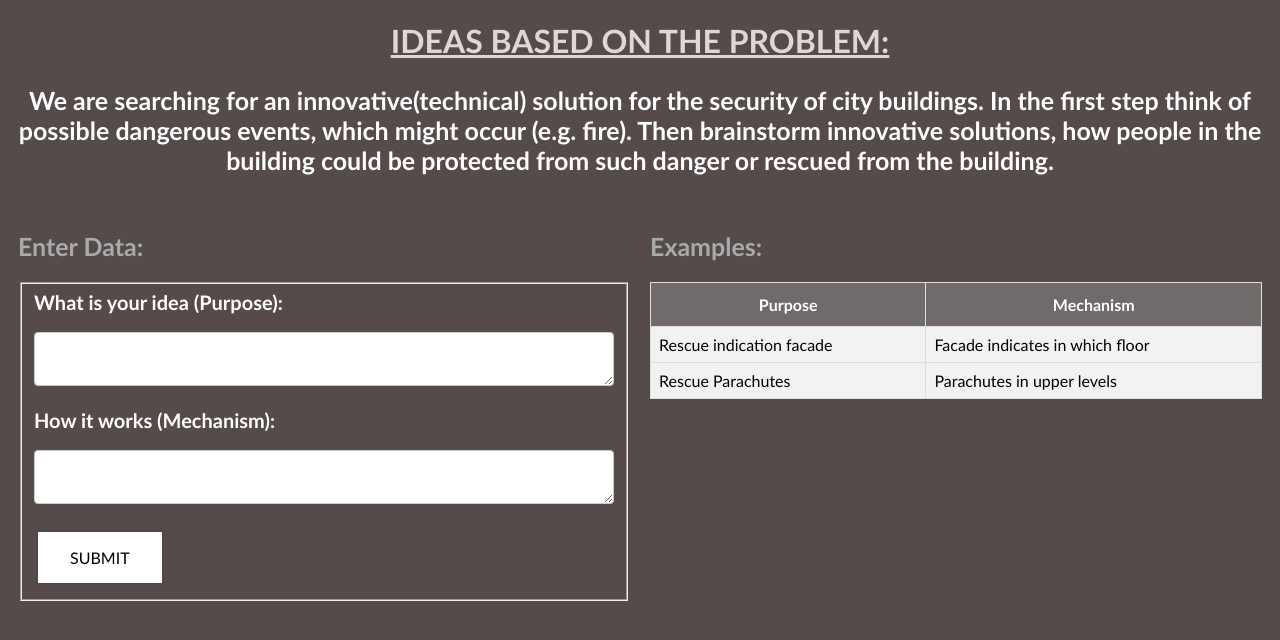
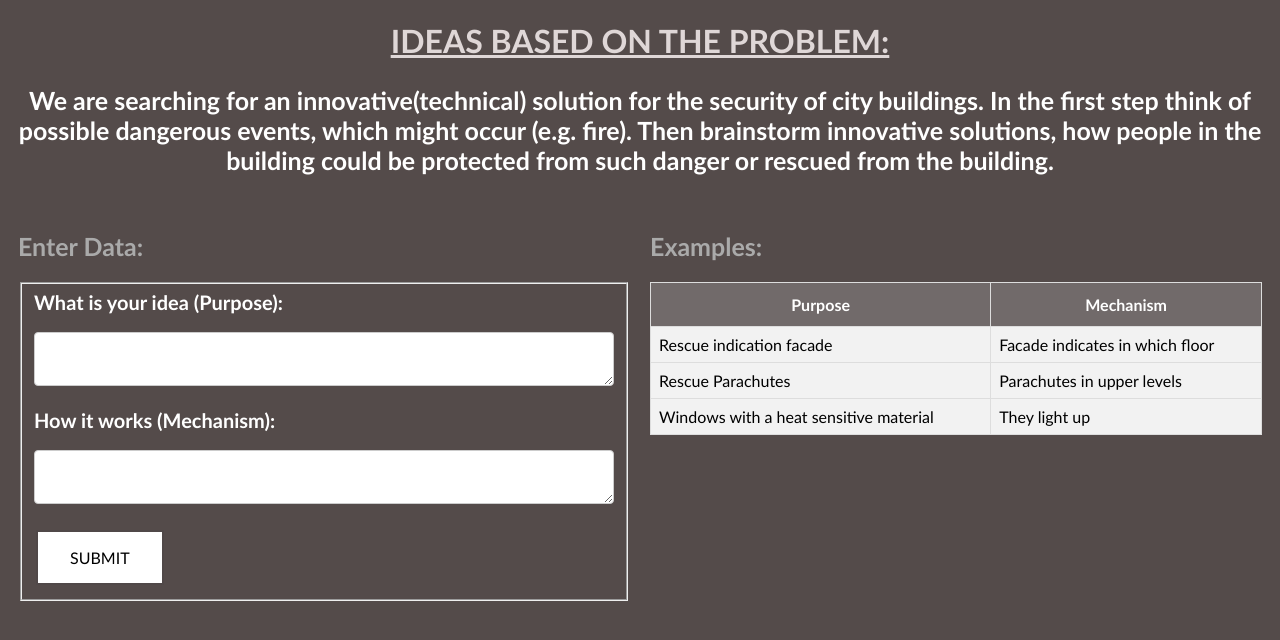
Before and after one commit to teiadom/ideasubmission, a Flask app: page / in a window 1280 px wide. Shown: the top 640 px of the page. Run offline with Flask 2, Linux system fonts and the light colour scheme.

Commit message:
Last day

```diff
--- a/flask_qa/templates/home1.html
+++ b/flask_qa/templates/home1.html
@@ -204,6 +204,11 @@ function myFunction() {
     <td>Parachutes in upper levels</td>
 
   </tr>
+        <tr>
+    <td>Windows with a heat sensitive material</td>
+    <td>They light up</td>
+
+  </tr>
 
 </table>
   </div>
```
Also changed, not shown: flask_qa/__init__.py (line endings or trailing spaces), flask_qa/commands.py (line endings or trailing spaces), flask_qa/extensions.py (line endings or trailing spaces), flask_qa/models.py (line endings or trailing spaces), flask_qa/routes/main.py (line endings or trailing spaces), flask_qa/settings.py (line endings or trailing spaces), flask_qa/templates/BlankHTML.html (line endings or trailing spaces), flask_qa/templates/home.html (line endings or trailing spaces), wsgi.py (line endings or trailing spaces), 2 other files.
